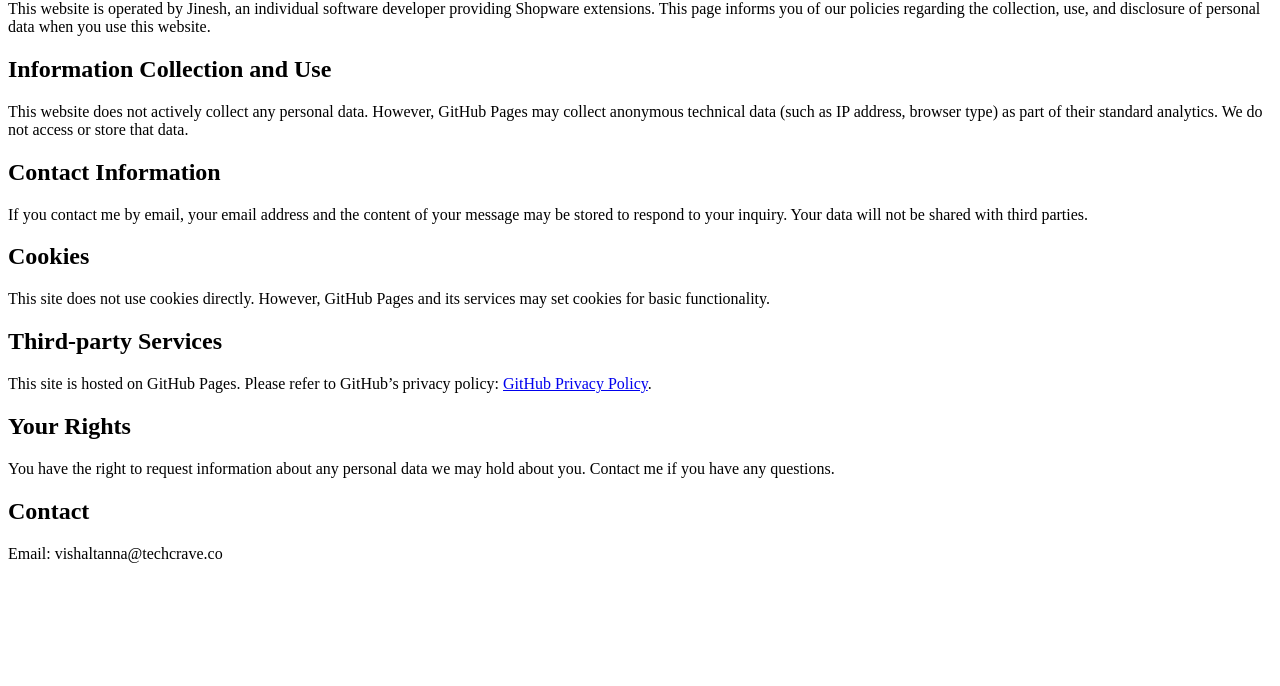
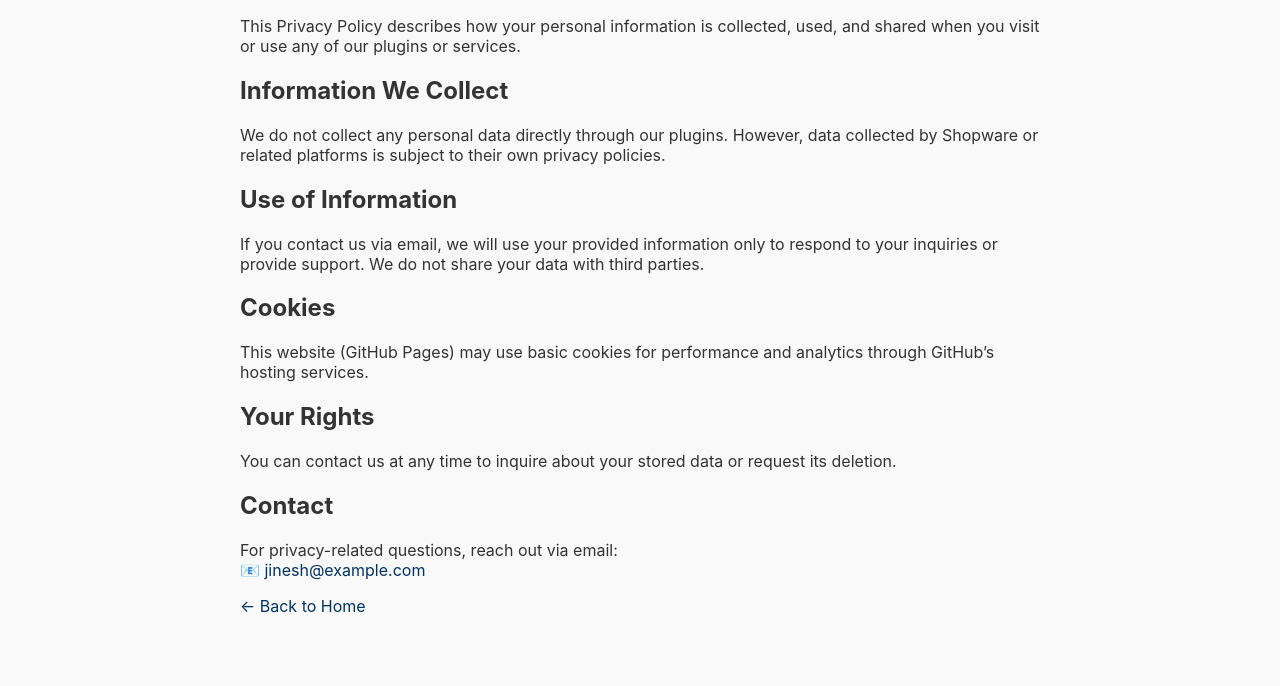
Before and after one commit to jineshchauhan/jineshchauhan.github.io, a plain HTML site: page privacy.html in a window 1280 px wide. Shown: the part 114-800 px from the top of the page. Drawn offline with Linux system fonts and the light colour scheme.

Commit message:
Update privacy.html

```diff
--- a/privacy.html
+++ b/privacy.html
@@ -2,32 +2,59 @@
 <html lang="en">
 <head>
   <meta charset="UTF-8">
-  <title>Privacy Policy</title>
+  <title>Privacy Policy | TechCrave</title>
+  <style>
+    body {
+      font-family: 'Inter', sans-serif;
+      max-width: 800px;
+      margin: 2rem auto;
+      padding: 1rem;
+      color: #333;
+      background: #f9f9f9;
+    }
+    h1 {
+      color: #003366;
+    }
+    a {
+      color: #003366;
+      text-decoration: none;
+    }
+  </style>
 </head>
 <body>
+
   <h1>Privacy Policy</h1>
-  <p>Last updated: June 30, 2025</p>
+  <p>
+    This Privacy Policy describes how your personal information is collected, used, and shared when you visit or use any of our plugins or services.
+  </p>
 
-  <p>This website is operated by Jinesh, an individual software developer providing Shopware extensions. This page informs you of our policies regarding the collection, use, and disclosure of personal data when you use this website.</p>
+  <h2>Information We Collect</h2>
+  <p>
+    We do not collect any personal data directly through our plugins. However, data collected by Shopware or related platforms is subject to their own privacy policies.
+  </p>
 
-  <h2>Information Collection and Use</h2>
-  <p>This website does not actively collect any personal data. However, GitHub Pages may collect anonymous technical data (such as IP address, browser type) as part of their standard analytics. We do not access or store that data.</p>
-
-  <h2>Contact Information</h2>
-  <p>If you contact me by email, your email address and the content of your message may be stored to respond to your inquiry. Your data will not be shared with third parties.</p>
+  <h2>Use of Information</h2>
+  <p>
+    If you contact us via email, we will use your provided information only to respond to your inquiries or provide support. We do not share your data with third parties.
+  </p>
 
   <h2>Cookies</h2>
-  <p>This site does not use cookies directly. However, GitHub Pages and its services may set cookies for basic functionality.</p>
-
-  <h2>Third-party Services</h2>
-  <p>This site is hosted on GitHub Pages. Please refer to GitHub’s privacy policy: <a href="https://docs.github.com/en/site-policy/privacy-policies/github-privacy-statement" target="_blank">GitHub Privacy Policy</a>.</p>
+  <p>
+    This website (GitHub Pages) may use basic cookies for performance and analytics through GitHub’s hosting services.
+  </p>
 
   <h2>Your Rights</h2>
-  <p>You have the right to request information about any personal data we may hold about you. Contact me if you have any questions.</p>
+  <p>
+    You can contact us at any time to inquire about your stored data or request its deletion.
+  </p>
 
   <h2>Contact</h2>
-  <p>Email: vishaltanna@techcrave.co
-</p>
+  <p>
+    For privacy-related questions, reach out via email:<br>
+    📧 <a href="mailto:jinesh@example.com">jinesh@example.com</a>
+  </p>
+
+  <p><a href="index.html">← Back to Home</a></p>
 
 </body>
 </html>
```
